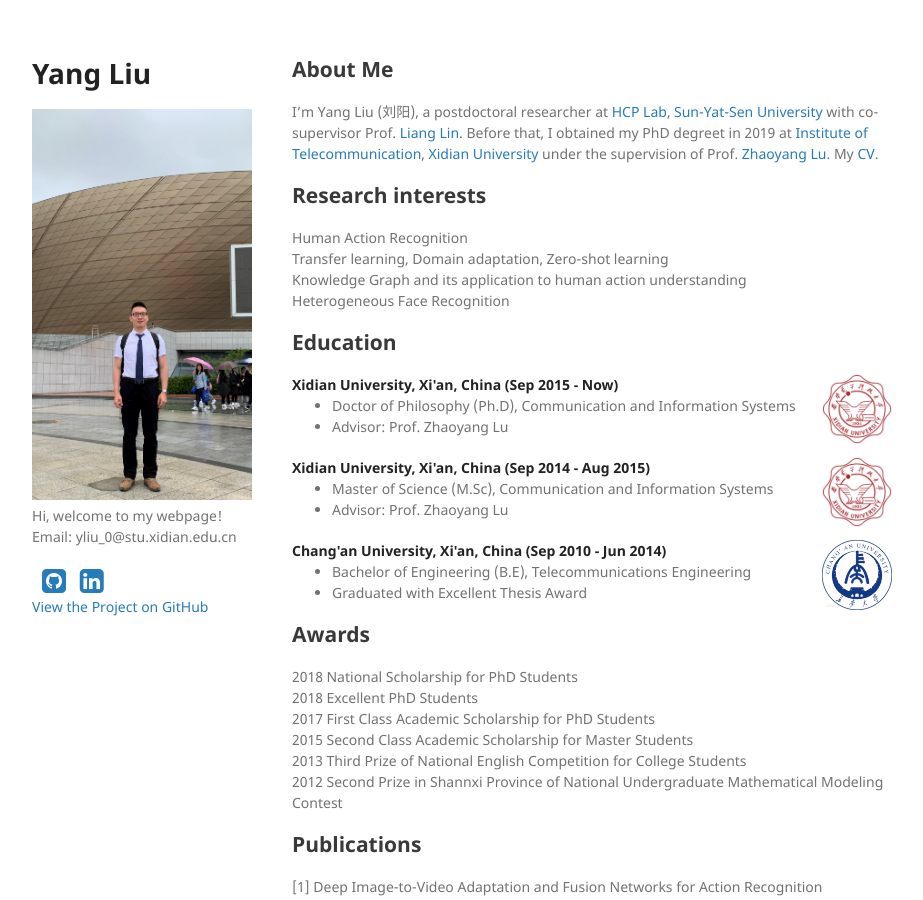
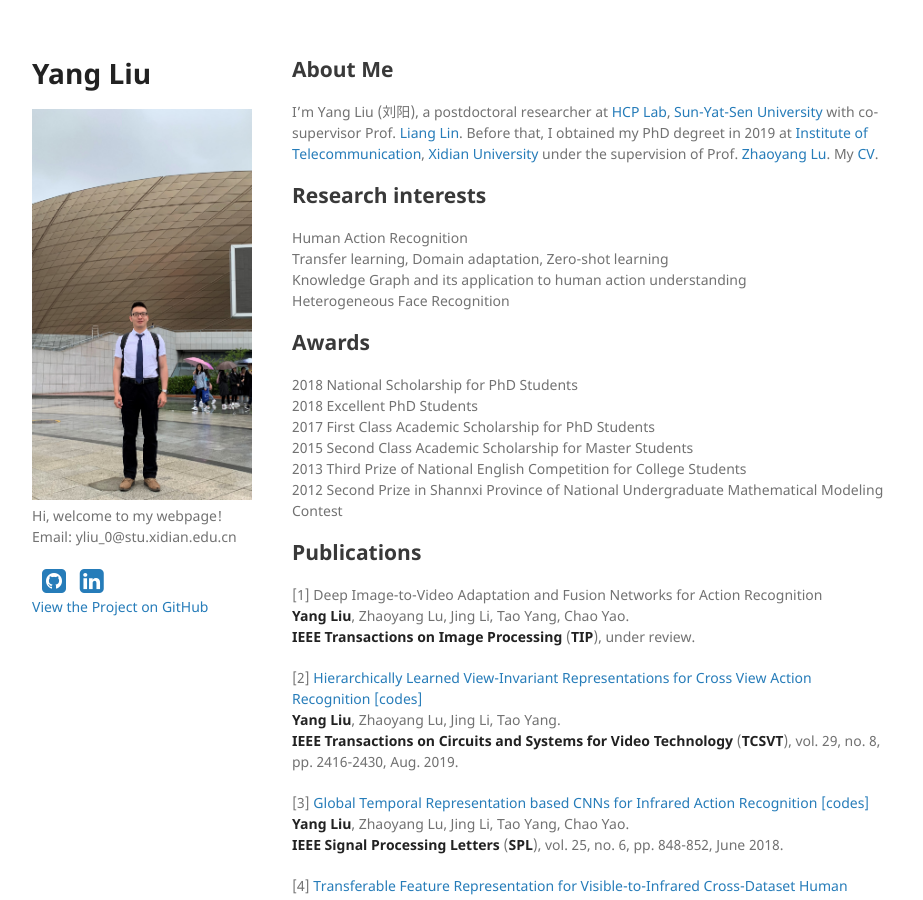
Before and after one commit to YangLiu9208/home, a Jekyll site: the page built from index.md, in a window 1280 px wide and 900 px high. Shown: the whole window, without its empty margins (178-1101 px from the left). Built offline with Jekyll 4.4.1, drawn with Linux system fonts in a browser that asks for light colours; a style sheet for code colours, icons or effects is not loaded; our own code applies the rules of GitHub Pages for plain Markdown files.

Commit message:
Update index.md

```diff
--- a/index.md
+++ b/index.md
@@ -9,50 +9,6 @@ Human Action Recognition
 Transfer learning, Domain adaptation, Zero-shot learning
 Knowledge Graph and its application to human action understanding
 Heterogeneous Face Recognition
-
-## Education
-<div align="left">
-        <strong> Xidian University, Xi'an, China (Sep 2015 - Now) </strong>
-          <a href="https://www.xidian.edu.cn/" target="_blank" rel="external">
-            <img border="0" src="xidian_logo.png" align="right" width="70" height="70">
-          </a>
-        <ul>
-        <li>
-          Doctor of Philosophy (Ph.D), Communication and Information Systems</li>
-        <li>
-          Advisor: Prof. Zhaoyang Lu</li>
-      </ul>
-      </div>
-
-
-
-<div align="left">
-        <strong> Xidian University, Xi'an, China (Sep 2014 - Aug 2015) </strong>
-          <a href="https://www.xidian.edu.cn/" target="_blank" rel="external">
-            <img border="0" src="xidian_logo.png" align="right" width="70" height="70">
-          </a>
-        <ul>
-        <li>
-          Master of Science (M.Sc), Communication and Information Systems</li>
-        <li>
-          Advisor: Prof. Zhaoyang Lu</li>
-      </ul>
-      </div>
-
-
-
-<div align="left">
-        <strong> Chang'an University, Xi'an, China (Sep 2010 - Jun 2014) </strong>
-          <a href="http://www.chd.edu.cn/" target="_blank" rel="external">
-            <img border="0" src="chd_logo.jpg" align="right" width="70" height="70">
-          </a>
-        <ul>
-        <li>
-          Bachelor of Engineering (B.E), Telecommunications Engineering</li>
-        <li>
-          Graduated with Excellent Thesis Award</li>
-      </ul>
-      </div>
 
 ## Awards
 2018 National Scholarship for PhD Students
```
